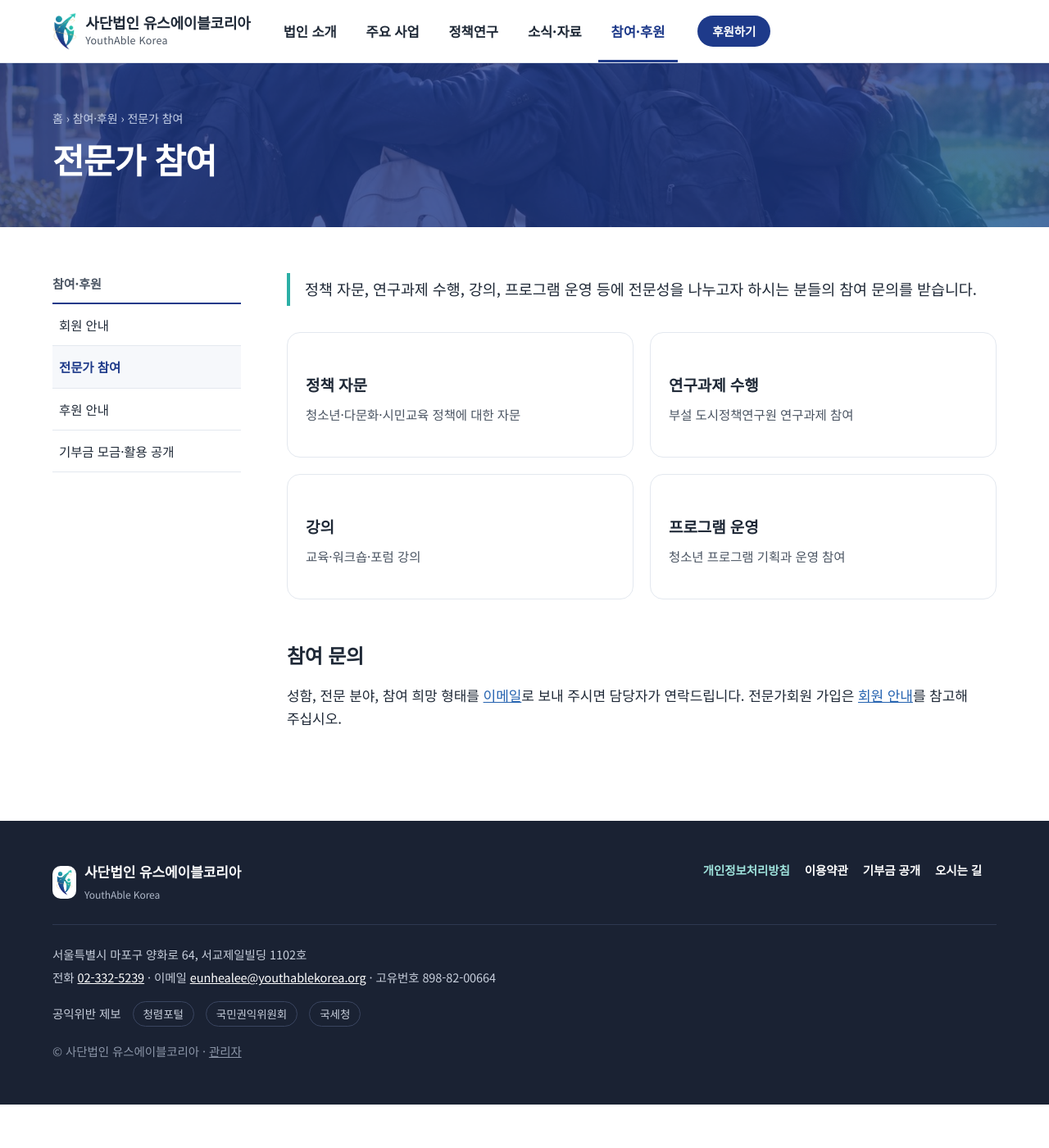
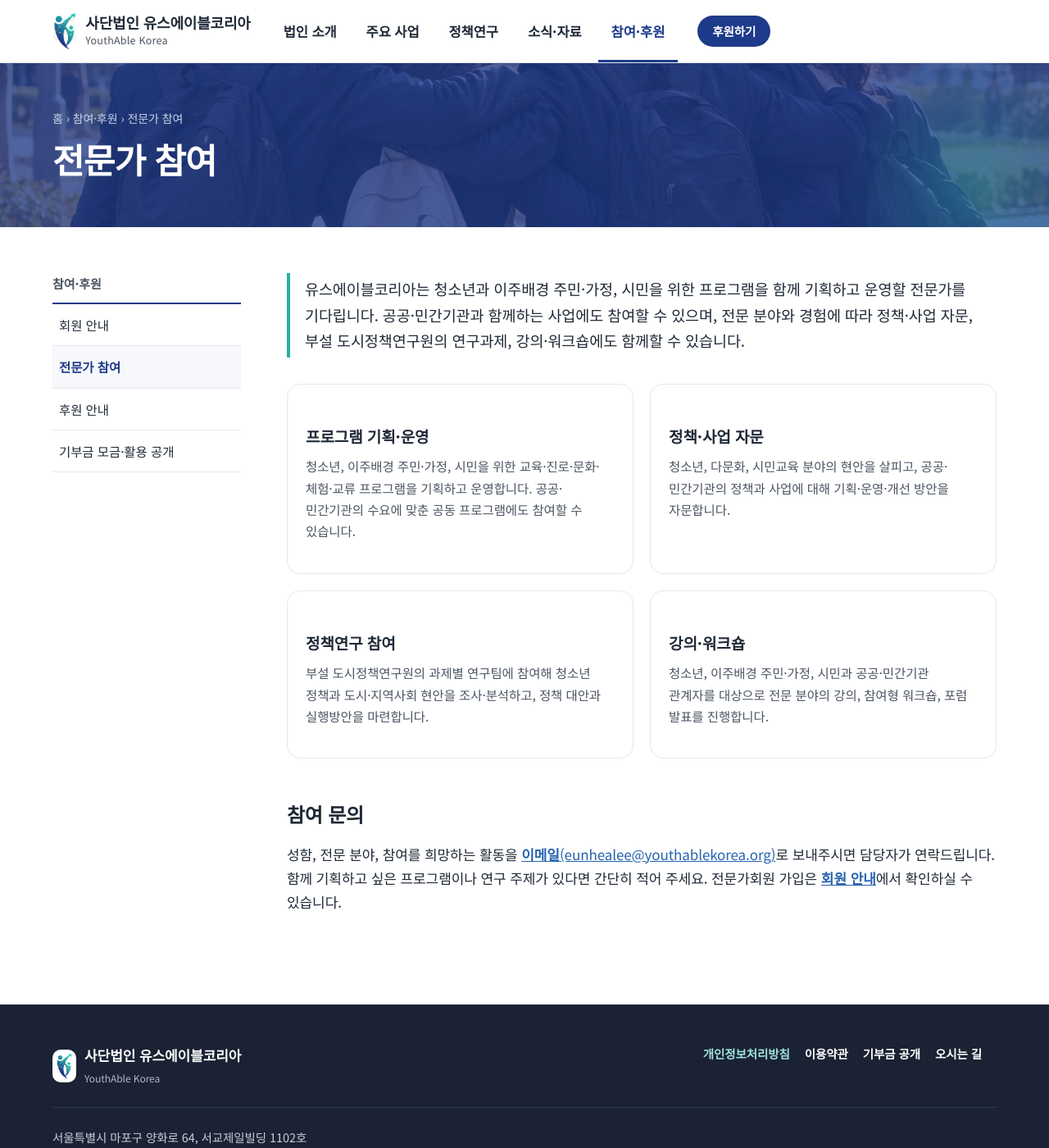
Before and after one commit to youthablekorea/youthablekorea.github.io, a Jekyll site: the page support-expert.html, which Jekyll copies as it is, in a window 1280 px wide and 1400 px high. Shown: the whole window at 82% size. Built offline with Jekyll 4.4.1, drawn with Linux system fonts in a browser that asks for light colours.

Commit message:
전문가 참여 문구 교체, 연구분야·협력안내의 중복 문의 문단 삭제(목사님 11/20)
Co-Authored-By: Claude Opus 5.5 <noreply@anthropic.com>
Claude-Session: https://claude.ai/code/session_01XT5rkczf3K2yJSHuGpxKK8

```diff
--- a/index.html
+++ b/index.html
@@ -113,7 +113,7 @@
     <div><h2 id="s-join">함께하는 방법</h2><p>회원 가입, 전문가 협력, 후원으로 유스에이블코리아의 공익활동에 함께하실 수 있습니다.</p></div>
     <ul>
       <li><a href="support-member.html">회원 안내<small>준회원·정회원·전문가회원·후원회원</small></a></li>
-      <li><a href="support-expert.html">전문가 참여<small>자문·연구·강의·프로그램</small></a></li>
+      <li><a href="support-expert.html">전문가 참여<small>프로그램·자문·연구·강의</small></a></li>
       <li><a href="support-donate.html">후원 안내<small>계좌 후원·정기 후원</small></a></li>
       <li><a href="support-disclosure.html">기부금 공개<small>연도별 모금·활용 실적</small></a></li>
     </ul>
--- a/research-field.html
+++ b/research-field.html
@@ -44,7 +44,6 @@
 <tr><th scope="row">정책 자문·성과평가</th><td>사업계획 검토, 성과지표 개발, 정책·사업 평가, 공공기관 경영평가 지원</td></tr>
 <tr><th scope="row">포럼·성과 공유</th><td>정책토론회·세미나 공동 개최, 연구 결과의 정책자료·교육자료 활용</td></tr>
 </tbody></table></div>
-<p><b>연구 협력을 원하시면</b> 기관명, 연구 주제, 추진 배경, 희망 일정과 결과 활용 계획을 적어 <a href="mailto:eunhealee@youthablekorea.org?subject=%5B%EC%97%B0%EA%B5%AC%20%ED%98%91%EB%A0%A5%5D">연구협력 문의 이메일(eunhealee@youthablekorea.org)</a>로 보내 주시기 바랍니다.</p>
 <div class="warnbox">연구용역 등 수익사업은 정관과 주무관청 승인 범위 안에서 수행합니다.</div></div></main><footer class="site-f">
   <div class="wrap">
     <div class="top">
--- a/support-expert.html
+++ b/support-expert.html
@@ -4,9 +4,9 @@
 <meta charset="utf-8">
 <meta name="viewport" content="width=device-width, initial-scale=1">
 <title>전문가 참여 | 사단법인 유스에이블코리아</title>
-<meta name="description" content="정책 자문, 연구과제 수행, 강의, 프로그램 운영 등에 전문성을 나누고자 하시는 분들의 참여 문의를 받습니다.">
+<meta name="description" content="유스에이블코리아는 청소년과 이주배경 주민·가정, 시민을 위한 프로그램을 함께 기획하고 운영할 전문가를 기다립니다. 공공·민간기관과 함께하는 사업에도 참여할 수 있으며, 전문 분야와 경험에 따라 정책·사업 자문, 부설 도시정책연구원의 연구과제, 강의·워크숍에도 함께할 수 있습니다.">
 <meta property="og:title" content="전문가 참여 | 사단법인 유스에이블코리아">
-<meta property="og:description" content="정책 자문, 연구과제 수행, 강의, 프로그램 운영 등에 전문성을 나누고자 하시는 분들의 참여 문의를 받습니다.">
+<meta property="og:description" content="유스에이블코리아는 청소년과 이주배경 주민·가정, 시민을 위한 프로그램을 함께 기획하고 운영할 전문가를 기다립니다. 공공·민간기관과 함께하는 사업에도 참여할 수 있으며, 전문 분야와 경험에 따라 정책·사업 자문, 부설 도시정책연구원의 연구과제, 강의·워크숍에도 함께할 수 있습니다.">
 <meta property="og:image" content="assets/img/kids_silhouette.jpg">
 <link rel="icon" href="assets/favicon.png">
 <link rel="stylesheet" href="https://fonts.googleapis.com/css2?family=Noto+Sans+KR:wght@400;500;700;800&display=swap">
@@ -32,15 +32,15 @@
     <p><b>02-332-5239</b> · eunhealee@youthablekorea.org</p>
   </div>
 </div>
-<div class="page-h"><img class="bg" src="assets/img/friends_walk.jpg" alt="" loading="lazy"><div class="wrap"><div class="crumb"><a href="index.html">홈</a> › <a href="support.html">참여·후원</a> › 전문가 참여</div><h1>전문가 참여</h1></div></div><main id="main" class="wrap layout"><aside class="lnb"><h2>참여·후원</h2><nav aria-label="참여·후원 하위 메뉴"><ul><li><a href="support-member.html">회원 안내</a></li><li><a href="support-expert.html" aria-current="page">전문가 참여</a></li><li><a href="support-donate.html">후원 안내</a></li><li><a href="support-disclosure.html">기부금 모금·활용 공개</a></li></ul></nav></aside><div class="content"><p class="intro">정책 자문, 연구과제 수행, 강의, 프로그램 운영 등에 전문성을 나누고자 하시는 분들의 참여 문의를 받습니다.</p>
+<div class="page-h"><img class="bg" src="assets/img/friends_walk.jpg" alt="" loading="lazy"><div class="wrap"><div class="crumb"><a href="index.html">홈</a> › <a href="support.html">참여·후원</a> › 전문가 참여</div><h1>전문가 참여</h1></div></div><main id="main" class="wrap layout"><aside class="lnb"><h2>참여·후원</h2><nav aria-label="참여·후원 하위 메뉴"><ul><li><a href="support-member.html">회원 안내</a></li><li><a href="support-expert.html" aria-current="page">전문가 참여</a></li><li><a href="support-donate.html">후원 안내</a></li><li><a href="support-disclosure.html">기부금 모금·활용 공개</a></li></ul></nav></aside><div class="content"><p class="intro">유스에이블코리아는 청소년과 이주배경 주민·가정, 시민을 위한 프로그램을 함께 기획하고 운영할 전문가를 기다립니다. 공공·민간기관과 함께하는 사업에도 참여할 수 있으며, 전문 분야와 경험에 따라 정책·사업 자문, 부설 도시정책연구원의 연구과제, 강의·워크숍에도 함께할 수 있습니다.</p>
 <div class="grid g2" style="margin-bottom:24px">
-<div class="card"><div class="bd"><h3>정책 자문</h3><p>청소년·다문화·시민교육 정책에 대한 자문</p></div></div>
-<div class="card"><div class="bd"><h3>연구과제 수행</h3><p>부설 도시정책연구원 연구과제 참여</p></div></div>
-<div class="card"><div class="bd"><h3>강의</h3><p>교육·워크숍·포럼 강의</p></div></div>
-<div class="card"><div class="bd"><h3>프로그램 운영</h3><p>청소년 프로그램 기획과 운영 참여</p></div></div>
+<div class="card"><div class="bd"><h3>프로그램 기획·운영</h3><p>청소년, 이주배경 주민·가정, 시민을 위한 교육·진로·문화·체험·교류 프로그램을 기획하고 운영합니다. 공공·민간기관의 수요에 맞춘 공동 프로그램에도 참여할 수 있습니다.</p></div></div>
+<div class="card"><div class="bd"><h3>정책·사업 자문</h3><p>청소년, 다문화, 시민교육 분야의 현안을 살피고, 공공·민간기관의 정책과 사업에 대해 기획·운영·개선 방안을 자문합니다.</p></div></div>
+<div class="card"><div class="bd"><h3>정책연구 참여</h3><p>부설 도시정책연구원의 과제별 연구팀에 참여해 청소년 정책과 도시·지역사회 현안을 조사·분석하고, 정책 대안과 실행방안을 마련합니다.</p></div></div>
+<div class="card"><div class="bd"><h3>강의·워크숍</h3><p>청소년, 이주배경 주민·가정, 시민과 공공·민간기관 관계자를 대상으로 전문 분야의 강의, 참여형 워크숍, 포럼 발표를 진행합니다.</p></div></div>
 </div>
 <h2>참여 문의</h2>
-<p>성함, 전문 분야, 참여 희망 형태를 <a href="mailto:eunhealee@youthablekorea.org?subject=%5B%EC%A0%84%EB%AC%B8%EA%B0%80%20%EC%B0%B8%EC%97%AC%5D">이메일</a>로 보내 주시면 담당자가 연락드립니다. 전문가회원 가입은 <a href="support-member.html">회원 안내</a>를 참고해 주십시오.</p></div></main><footer class="site-f">
+<p>성함, 전문 분야, 참여를 희망하는 활동을 <a href="mailto:eunhealee@youthablekorea.org?subject=%5B%EC%A0%84%EB%AC%B8%EA%B0%80%20%EC%B0%B8%EC%97%AC%5D"><b>이메일</b>(eunhealee@youthablekorea.org)</a>로 보내주시면 담당자가 연락드립니다. 함께 기획하고 싶은 프로그램이나 연구 주제가 있다면 간단히 적어 주세요. 전문가회원 가입은 <a href="support-member.html"><b>회원 안내</b></a>에서 확인하실 수 있습니다.</p></div></main><footer class="site-f">
   <div class="wrap">
     <div class="top">
       <div class="fb"><img src="assets/symbol.png" alt=""><div><b>사단법인 유스에이블코리아</b><small>YouthAble Korea</small></div></div>
--- a/support.html
+++ b/support.html
@@ -32,7 +32,7 @@
     <p><b>02-332-5239</b> · eunhealee@youthablekorea.org</p>
   </div>
 </div>
-<div class="page-h"><img class="bg" src="assets/img/friends_walk.jpg" alt="" loading="lazy"><div class="wrap"><div class="crumb"><a href="index.html">홈</a> › <a href="support.html">참여·후원</a></div><h1>참여·후원</h1></div></div><main id="main" class="wrap" style="padding-top:48px;padding-bottom:96px"><div class="content"><p class="intro">유스에이블코리아의 목적에 공감하시는 개인과 단체는 회원 가입, 전문가 협력, 후원 등 다양한 방식으로 함께하실 수 있습니다. 참여 방법과 기부금 활용 실적을 안내합니다.</p><div class="subnav"><a href="support-member.html"><b>회원 안내</b><span>회원은 준회원, 정회원, 전문가회원, 후원회원으로 구분합니다. 회원 유형별 참여 방법과 권리·의무, 가입 절차를 안내합니다.</span></a><a href="support-expert.html"><b>전문가 참여</b><span>정책 자문, 연구과제 수행, 강의, 프로그램 운영 등에 전문성을 나누고자 하시는 분들의 참여 문의를 받습니다.</span></a><a href="support-donate.html"><b>후원 안내</b><span>유스에이블코리아의 공익활동을 지원하는 방법과 후원 문의 절차를 안내합니다.</span></a><a href="support-disclosure.html"><b>기부금 모금·활용 공개</b><span>정관 제31조에 따라 연간 기부금 모금액과 활용 실적을 연도별로 공개합니다. 회계연도(1월 1일~12월 31일) 종료 후 공개합니다.</span></a></div></div></main><footer class="site-f">
+<div class="page-h"><img class="bg" src="assets/img/friends_walk.jpg" alt="" loading="lazy"><div class="wrap"><div class="crumb"><a href="index.html">홈</a> › <a href="support.html">참여·후원</a></div><h1>참여·후원</h1></div></div><main id="main" class="wrap" style="padding-top:48px;padding-bottom:96px"><div class="content"><p class="intro">유스에이블코리아의 목적에 공감하시는 개인과 단체는 회원 가입, 전문가 협력, 후원 등 다양한 방식으로 함께하실 수 있습니다. 참여 방법과 기부금 활용 실적을 안내합니다.</p><div class="subnav"><a href="support-member.html"><b>회원 안내</b><span>회원은 준회원, 정회원, 전문가회원, 후원회원으로 구분합니다. 회원 유형별 참여 방법과 권리·의무, 가입 절차를 안내합니다.</span></a><a href="support-expert.html"><b>전문가 참여</b><span>유스에이블코리아는 청소년과 이주배경 주민·가정, 시민을 위한 프로그램을 함께 기획하고 운영할 전문가를 기다립니다. 공공·민간기관과 함께하는 사업에도 참여할 수 있으며, 전문 분야와 경험에 따라 정책·사업 자문, 부설 도시정책연구원의 연구과제, 강의·워크숍에도 함께할 수 있습니다.</span></a><a href="support-donate.html"><b>후원 안내</b><span>유스에이블코리아의 공익활동을 지원하는 방법과 후원 문의 절차를 안내합니다.</span></a><a href="support-disclosure.html"><b>기부금 모금·활용 공개</b><span>정관 제31조에 따라 연간 기부금 모금액과 활용 실적을 연도별로 공개합니다. 회계연도(1월 1일~12월 31일) 종료 후 공개합니다.</span></a></div></div></main><footer class="site-f">
   <div class="wrap">
     <div class="top">
       <div class="fb"><img src="assets/symbol.png" alt=""><div><b>사단법인 유스에이블코리아</b><small>YouthAble Korea</small></div></div>
```
